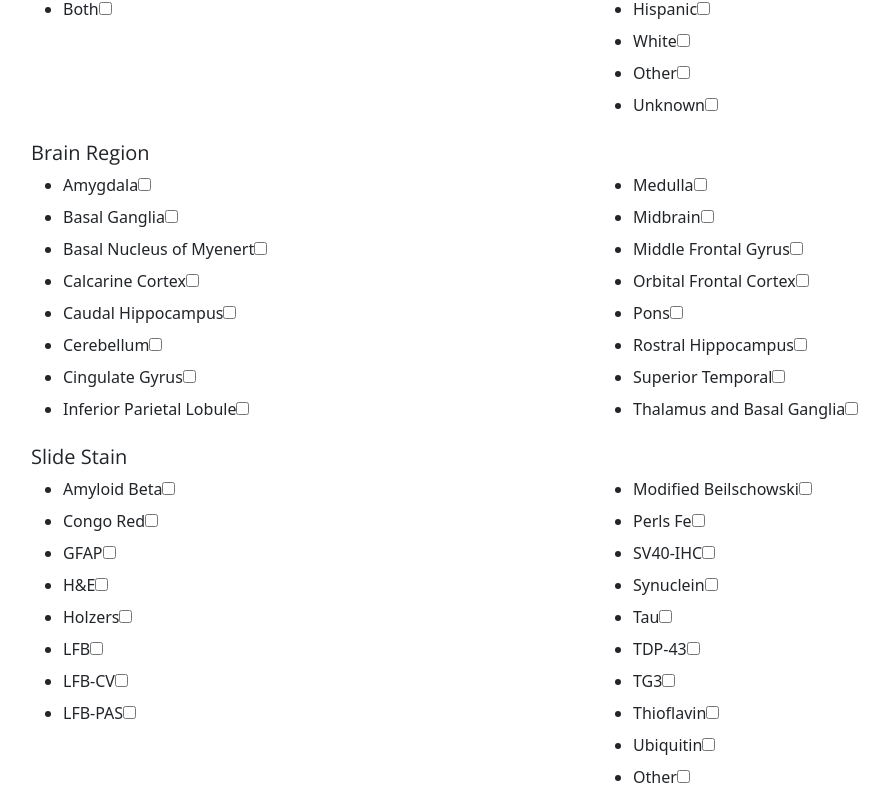
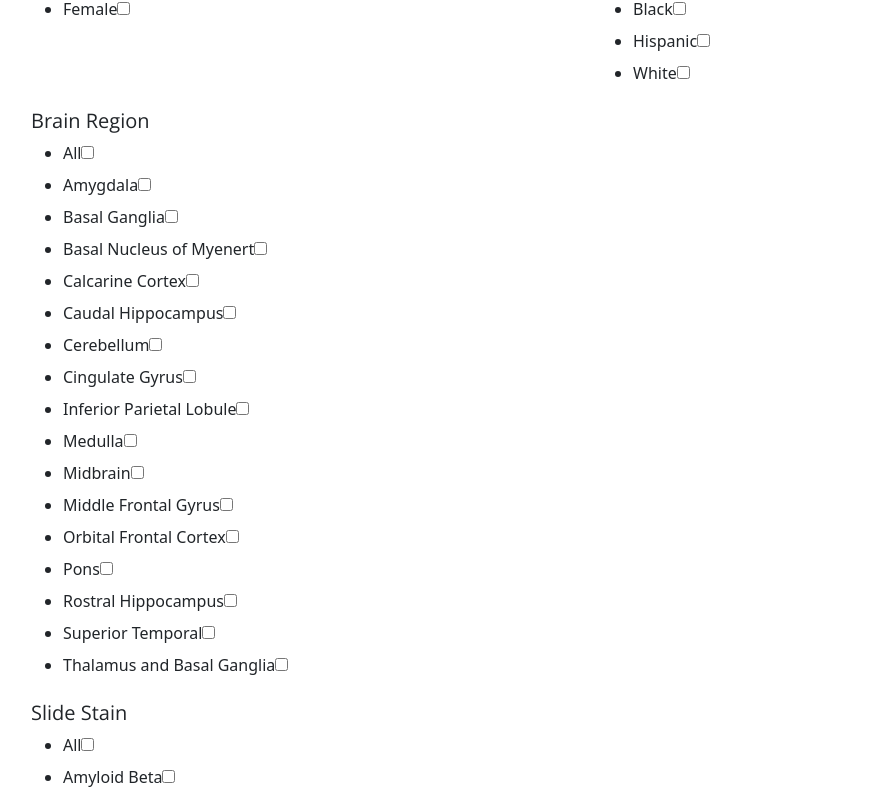
Before and after one commit to Akouvik/nbtr-web, a React (Create React App) app: page /slides in a window 1280 px wide. Shown: the part 616-1416 px from the top of the page, without its empty margins (51-940 px from the left). Built offline with nearby package versions, Linux system fonts and the light colour scheme.

Commit message:
added react Modal

```diff
--- a/src/routes/Slides/SlideFormsandInputs.js
+++ b/src/routes/Slides/SlideFormsandInputs.js
@@ -1,20 +1,20 @@
 import { React, useState } from "react";
+import Modal from "react-modal";
 // import useForm from 'react-hook-form';
 // import  Selections  from "../../utils/Selections"
 
-const Sex = ["Male", "Female", "Both"];
-const Race = ["Asian", "Black", "Hispanic", "White", "Other", "Unknown"];
-const leftSideRegion = [
+const Sex = ["All", "Male", "Female"];
+const Race = ["All", "Asian", "Black", "Hispanic", "White"];
+const brainRegion = [
+  "All",
   "Amygdala",
-  " Basal Ganglia",
+  "Basal Ganglia",
   "Basal Nucleus of Myenert",
   "Calcarine Cortex",
   "Caudal Hippocampus",
   "Cerebellum",
   "Cingulate Gyrus",
-  "Inferior Parietal Lobule"
-];
-const rightSideRegion = [
+  "Inferior Parietal Lobule",
   "Medulla",
   "Midbrain",
   "Middle Frontal Gyrus",
@@ -25,7 +25,8 @@ const rightSideRegion = [
   "Thalamus and Basal Ganglia"
 ];
 
-const leftSideStain = [
+const Stain = [
+  "All",
   "Amyloid Beta",
   "Congo Red",
   "GFAP",
@@ -33,9 +34,7 @@ const leftSideStain = [
   "Holzers",
   "LFB",
   "LFB-CV",
-  "LFB-PAS"
-];
-const rightSideStain = [
+  "LFB-PAS",
   "Modified Beilschowski",
   "Perls Fe",
   "SV40-IHC",
@@ -44,46 +43,79 @@ const rightSideStain = [
   "TDP-43",
   "TG3",
   "Thioflavin",
-  "Ubiquitin",
-  "Other"
+  "Ubiquitin"
 ];
 
-//  export  const Selections = ["Male","Female","Both","Asian","Black","Hispanic","White", "Other","Unknown","Amygdala"," Basal Ganglia","Basal Nucleus of Myenert",
-//  "Calcarine Cortex","Caudal Hippocampus","Cerebellum","Cingulate Gyrus","Inferior Parietal Lobule","Medulla","Midbrain","Middle Frontal Gyrus","Orbital Frontal Cortex",
-//  "Pons","Rostral Hippocampus","Superior Temporal","Thalamus and Basal Ganglia","Amyloid Beta","Congo Red","GFAP","H&E","Holzers","LFB","LFB-CV","LFB-PAS","Modified Beilschowski",
-//  "Perls Fe","SV40-IHC","Synuclein","Tau","TDP-43","TG3","Thioflavin","Ubiquitin","Other"]
+Modal.setAppElement("#root");
+const customStyles = {
+  content: {
+    top: "50%",
+    left: "50%",
+    right: "auto",
+    bottom: "auto",
+    marginRight: "-50%",
+    transform: "translate(-50%, -50%)"
+  }
+};
 
 const SlideFormsandInputs = () => {
-  const [sexCheckedState, setSexCheckedState] = useState(
+  const [modalIsOpen, setIsOpen] = useState(false);
+
+  let [sexCheckedState, setSexCheckedState] = useState(
     new Array(Sex.length).fill(false)
   );
-  const [raceCheckedState, setRaceCheckedState] = useState(
+  let [raceCheckedState, setRaceCheckedState] = useState(
     new Array(Race.length).fill(false)
   );
 
-  const [leftRegionCheckedState, setLeftRegionCheckedState] = useState(
-    new Array(leftSideRegion.length).fill(false)
-  );
-  const [rightRegionCheckedState, setRightRegionCheckedState] = useState(
-    new Array(rightSideRegion.length).fill(false)
+  let [brainRegionCheckedState, setBrainRegionCheckedState] = useState(
+    new Array(brainRegion.length).fill(false)
   );
 
-  const [leftStainCheckedState, setLeftStainCheckedState] = useState(
-    new Array(leftSideStain.length).fill(false)
+  let [stainCheckedState, setStainCheckedState] = useState(
+    new Array(Stain.length).fill(false)
   );
-  const [rightStainCheckedState, setRightStainCheckedState] = useState(
-    new Array(rightSideStain.length).fill(false)
-  );
+
+  let [minAge, setMinAge] = useState(5);
+  let [maxAge, setMaxAge] = useState(100);
+
+  let subtitle;
+
+  function openModal() {
+    setIsOpen(true);
+  }
+
+  function afterOpenModal() {
+    // references are now sync'd and can be accessed.
+    subtitle.style.color = "#f00";
+  }
+
+  function closeModal() {
+    setIsOpen(false);
+  }
 
   function handleSubmit(e) {
     e.preventDefault();
+    // openModal();
+    sexCheckedState = sexCheckedState.filter(
+      (item) => item !== undefined && item !== false
+    );
+    raceCheckedState = raceCheckedState.filter(
+      (item) => item !== undefined && item !== false
+    );
+    brainRegionCheckedState = brainRegionCheckedState.filter(
+      (item) => item !== undefined && item !== false
+    );
+
+    stainCheckedState = stainCheckedState.filter(
+      (item) => item !== undefined && item !== false
+    );
+
     console.log(
       sexCheckedState,
       raceCheckedState,
-      leftRegionCheckedState,
-      rightRegionCheckedState,
-      leftStainCheckedState,
-      rightStainCheckedState
+      brainRegionCheckedState,
+      stainCheckedState
     );
   }
   // If the index does not match with the provided position parameter, then we're not reversing its value but we're just returning the value as it is. if it does match then reverse it
@@ -100,11 +132,19 @@ const SlideFormsandInputs = () => {
     });
 
     setSexCheckedState(updatedCheckedState);
-    console.log(updatedCheckedState);
   }
 
   function handleRaceChange(position) {
-    const updatedCheckedState = raceCheckedState.map((item, index) => {
+    let updatedCheckedState;
+    if (position === 0) {
+      updatedCheckedState = raceCheckedState.map((item, index) => {
+        item = !item;
+        if (item === true) {
+          return Race[index];
+        }
+      });
+    } else {
+      updatedCheckedState = raceCheckedState.map((item, index) => {
         if (index === position) {
           item = !item;
           if (item === true) {
@@ -114,80 +154,56 @@ const SlideFormsandInputs = () => {
           return item;
         }
       });
-
+    }
     setRaceCheckedState(updatedCheckedState);
-    console.log(updatedCheckedState);
   }
 
-  function handleLeftRegionChange(position) {
-    const updatedCheckedState = leftRegionCheckedState.map((item, index) => {
+  function handleBrainRegionChange(position) {
+    const updatedCheckedState = brainRegionCheckedState.map((item, index) => {
       if (index === position) {
         item = !item;
         if (item === true) {
-          return leftSideRegion[position];
+          return brainRegion[position];
         }
       } else {
         return item;
       }
     });
 
-    setLeftRegionCheckedState(updatedCheckedState);
+    setBrainRegionCheckedState(updatedCheckedState);
     console.log(updatedCheckedState);
   }
 
-  function handleRightRegionChange(position) {
-    const updatedCheckedState = rightRegionCheckedState.map((item, index) => {
+  function handleStainChange(position) {
+    const updatedCheckedState = stainCheckedState.map((item, index) => {
       if (index === position) {
         item = !item;
         if (item === true) {
-          return rightSideRegion[position];
+          return Stain[position];
         }
       } else {
         return item;
       }
     });
-    setRightRegionCheckedState(updatedCheckedState);
-    console.log(updatedCheckedState);
-  }
-
-  function handleLeftStainChange(position) {
-    const updatedCheckedState = leftStainCheckedState.map((item, index) => {
-      if (index === position) {
-        item = !item;
-        if (item === true) {
-          return leftSideStain[position];
-        }
-      } else {
-        return item;
-      }
-    });
-    setLeftStainCheckedState(updatedCheckedState);
-    console.log(updatedCheckedState);
-  }
-
-  function handleRightStainChange(position) {
-    const updatedCheckedState = rightStainCheckedState.map((item, index) => {
-      if (index === position) {
-        item = !item;
-        if (item === true) {
-          return rightSideStain[position];
-        }
-      } else {
-        return item;
-      }
-    });
-    setRightStainCheckedState(updatedCheckedState);
-    console.log(updatedCheckedState);
+    setStainCheckedState(updatedCheckedState);
   }
 
   return (
     <div>
-      <form className="slideform" onSubmit={() => handleSubmit()}>
+      <form className="slideform" onSubmit={handleSubmit}>
         <div className="row">
           <div className="col">
             <h4> Age </h4>
-            <input type="number" placeholder="Min Age" />
-            <input type="number" placeholder="Max Age" />
+            <input
+              type="number"
+              placeholder="Min Age"
+              onChange={(e) => setMinAge({ minAge: e.target.value })}
+            />
+            <input
+              type="number"
+              placeholder="Max Age"
+              onChange={(e) => setMaxAge({ maxAge: e.target.value })}
+            />
           </div>
         </div>
 
@@ -240,42 +256,17 @@ const SlideFormsandInputs = () => {
           <h5> Brain Region</h5>
           <div className="col">
             <ul className="region">
-              {leftSideRegion.map((leftRegion, index) => {
+              {brainRegion.map((region, index) => {
                 return (
                   <li key={index}>
-                    <label htmlFor={`custom-checkbox-${index}`}>
-                      {leftRegion}
-                    </label>
+                    <label htmlFor={`custom-checkbox-${index}`}>{region}</label>
                     <input
                       type="checkbox"
                       id={`custom-checkbox-${index}`}
-                      name={leftRegion}
-                      value={leftRegion}
-                      checked={leftRegionCheckedState[index]}
-                      onChange={() => handleLeftRegionChange(index)}
-                    />
-                  </li>
-                );
-              })}
-            </ul>
-          </div>
-
-          <div className="col">
-            <div>
-              <ul className="region">
-                {rightSideRegion.map((rightRegion, index) => {
-                  return (
-                    <li key={index}>
-                      <label htmlFor={`custom-checkbox-${index}`}>
-                        {rightRegion}
-                      </label>
-                      <input
-                        type="checkbox"
-                        id={`custom-checkbox-${index}`}
-                        name={rightRegion}
-                        value={rightRegion}
-                        checked={rightRegionCheckedState[index]}
-                        onChange={() => handleRightRegionChange(index)}
+                      name={brainRegion}
+                      value={brainRegion}
+                      checked={brainRegionCheckedState[index]}
+                      onChange={() => handleBrainRegionChange(index)}
                     />
                   </li>
                 );
@@ -283,13 +274,12 @@ const SlideFormsandInputs = () => {
             </ul>
           </div>
         </div>
-        </div>
 
         <div className="row">
           <h5> Slide Stain </h5>
           <div className="col">
             <ul className="stain">
-              {leftSideStain.map((stain, index) => {
+              {Stain.map((stain, index) => {
                 return (
                   <li key={index}>
                     <label htmlFor={`custom-checkbox-${index}`}>{stain}</label>
@@ -298,37 +288,13 @@ const SlideFormsandInputs = () => {
                       id={`custom-checkbox-${index}`}
                       name={stain}
                       value={stain}
-                      checked={leftStainCheckedState[index]}
-                      onChange={() => handleLeftStainChange(index)}
+                      checked={stainCheckedState[index]}
+                      onChange={() => handleStainChange(index)}
                     />
                   </li>
                 );
               })}
             </ul>
-          </div>
-
-          <div className="col">
-            <div>
-              <ul className="stain">
-                {rightSideStain.map((stain, index) => {
-                  return (
-                    <li key={index}>
-                      <label htmlFor={`custom-checkbox-${index}`}>
-                        {stain}
-                      </label>
-                      <input
-                        type="checkbox"
-                        id={`custom-checkbox-${index}`}
-                        name={stain}
-                        value={stain}
-                        checked={rightStainCheckedState[index]}
-                        onChange={() => handleRightStainChange(index)}
-                      />
-                    </li>
-                  );
-                })}
-              </ul>
-            </div>
           </div>
         </div>
         <input
@@ -337,6 +303,24 @@ const SlideFormsandInputs = () => {
           id="submitQueryinput"
         />
       </form>
+      <Modal
+        isOpen={modalIsOpen}
+        onAfterOpen={afterOpenModal}
+        onRequestClose={closeModal}
+        // style={customStyles}
+        contentLabel="Example Modal"
+      >
+        <h2 ref={(_subtitle) => (subtitle = _subtitle)}>Hello</h2>
+        <button onClick={closeModal}>close</button>
+        <div>I am a modal</div>
+        <form>
+          <input />
+          <button>tab navigation</button>
+          <button>stays</button>
+          <button>inside</button>
+          <button>the modal</button>
+        </form>
+      </Modal>
     </div>
   );
 };
```
Lines whose indentation alone changed are shown as unchanged.
